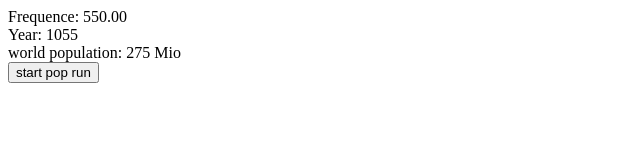
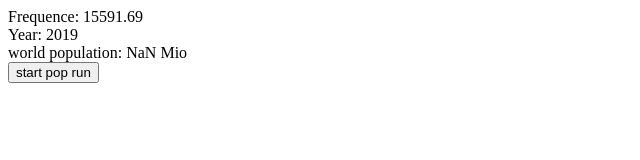
Before and after one commit to CSteigueber/audio, a plain HTML site: page index.html in a window 1280 px wide. Both pictures are taken after a click on the button "start pop run". Shown: the full height of the page, 0-640 px from the left. Drawn offline with Linux system fonts and the light colour scheme.

Commit message:
old changes

```diff
--- a/index.html
+++ b/index.html
@@ -1,6 +1,9 @@
 <!DOCTYPE html>
 <html>
-<head><title>SOUND</title></head>
+<head>
+    <meta charset="utf-8">
+    <meta name="viewport" content="width=device-width, initial-scale=1, shrink-to-fit=no">
+    <title>SOUND</title></head>
 <body>
 <div>Frequence: <span id="frequency"></span></div>
 <div id="year"></div>
--- a/script.js
+++ b/script.js
@@ -10,9 +10,8 @@ var years=[2019,2018,2017,2016,2015,2014,2013,2012,2011,2010,2009,2008,2007,2006
 years=years.reverse();
 var pop=[7713468100,7631091040,7547858925,7464022049,7379797139,7295290765,7210581976,7125828059,7041194301,6956823603,6872767093,6789088686,6705946610,6623517833,6541907027,6461159389,6381185114,6301773188,6222626606,6143493823,6064239055,5984793942,5905045788,5824891951,5744212979,5663150427,5581597546,5498919809,5414289444,5327231061,5237441558,5145426008,5052522147,4960567912,4870921740,4784011621,4699569304,4617386542,4536996762,4458003514,4380506100,4304533501,4229506060,4154666864,4079480606,4003794172,3927780238,3851650245,3775759617,3700437046,3625680627,3551599127,3478769962,3407922630,3339583597,3273978338,3211001009,3150420795,3091843507,3034949748,2979576185,2925686705,2873306090,2822443282,2773019936,2724846741,2677608960,2630861562,2584034261,2000000000,1600000000,1200000000,1000000000,770000000,610000000,500000000,450000000,350000000,360000000,320000000,275000000,240000000,220000000,210000000,200000000,190000000,150000000,100000000,50000000,27000000,14000000,7000000,5000000]
 pop=pop.reverse();
-console.log(years);
-console.log(pop);
-var year=1000;
+var year=2000;                      //Indicate Year to begin with here!
+var nPop=pop[years.indexOf(year)]; // setting nPop to the value cooresponding to the beginning year
 oscillatorNode.connect(gainNode);
 gainNode.connect(audioCtx.destination)
 oscillatorNode.start();
@@ -20,23 +19,40 @@ oscillatorNode.frequency.value = frequency;
 gainNode.gain.value = 0.0; //volume!
 document.getElementById("poprun").addEventListener("click",function (){
     gainNode.gain.value = 0.5; //volume!
+    var delta=0;
     (function manualLoop() {
         setTimeout(function() {
             manualLoop();
             // restructure to enable gradient increase depending on next step!
             let i=years.indexOf(year);
-            if (i!=-1){
-                frequency=numToFreq(pop[i]);
-                oscillatorNode.frequency.value = frequency;
-                document.getElementById('frequency').innerHTML = frequency.toFixed(2);
-                document.getElementById("pop").innerHTML=`world population: ${pop[i]/1000000} Mio`;
+            if ((i!=-1)&&(year<2019)){
+                let lastYear=years[i];
+                let nextYear=years[i+1];
+                let lastPop=pop[i];
+                let nextPop=pop[i+1];
+                if (nextYear==NaN){
+                    console.log("Oh No!");
+                    delta=0;
+                }
+                else{
+                    console.log("Yeah!");
+                    delta= (nextPop-lastPop)/(nextYear-lastYear);
+                }
+
             }
+            nPop+=delta;
+            document.getElementById("pop").innerHTML=`world population: ${(nPop/1000000).toFixed(2)} Mio`;
             document.getElementById("year").innerHTML=`Year: ${year}`;
+            frequency=numToFreq(nPop);
+            oscillatorNode.frequency.value = frequency;
+            document.getElementById('frequency').innerHTML = frequency.toFixed(2);
             if (year<2019){
                 year++;
             }
             else {
                 gainNode.gain.value=0;
+                delta=0;
+                nPop=pop[-1];
             }
         }, 50)
     }());
```
Also changed, not shown: 1 other file.
